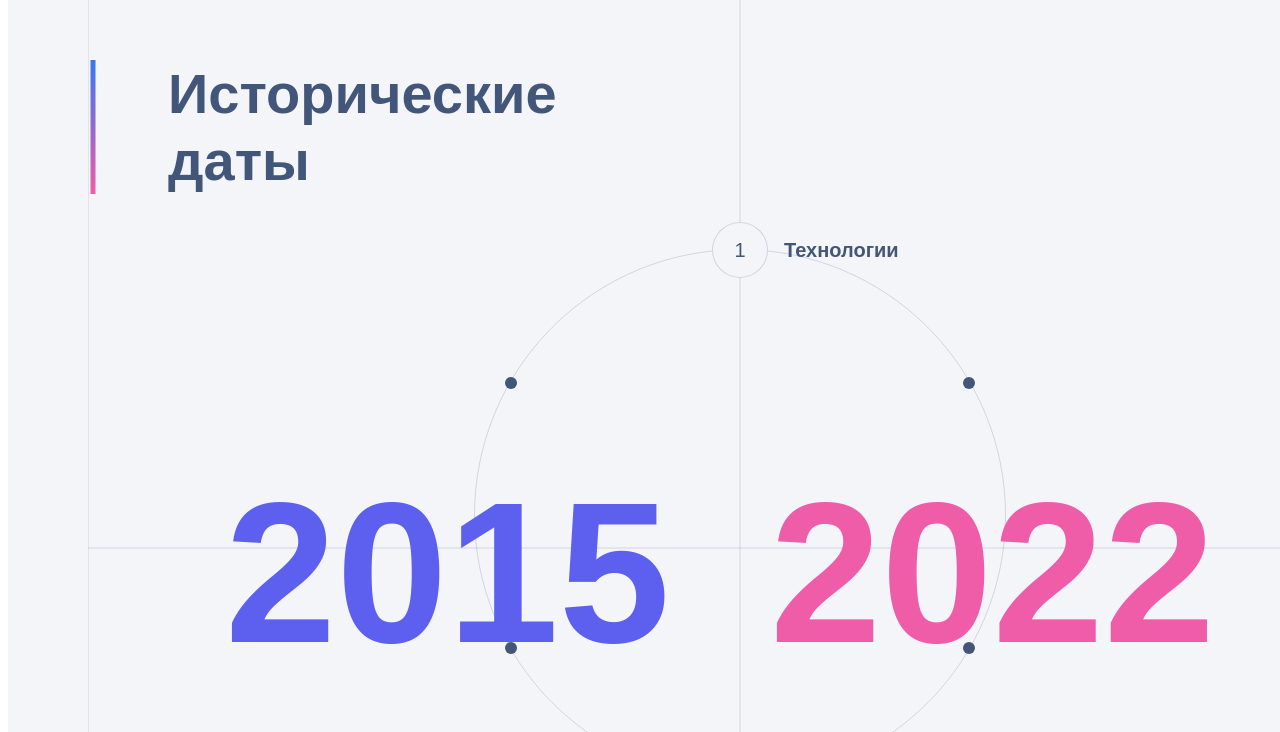
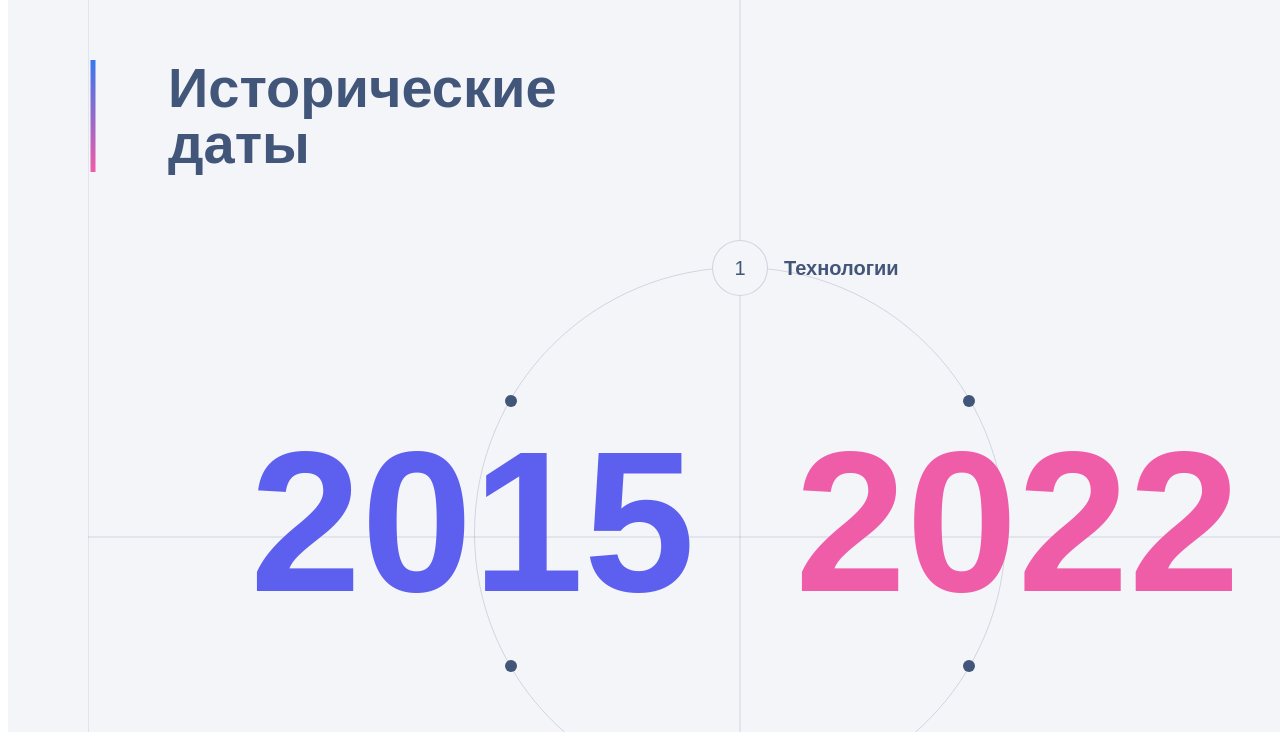
Before and after one commit to Sun-in-summer/only_for, a React app in the folder timeline-block/: page / in a window 1280 px wide. Shown: the part 388-1120 px from the top of the page. Built offline with nearby package versions, Linux system fonts and the light colour scheme.

Commit message:
fix on Lines

```diff
--- a/timeline-block/src/components/circle-time-line/circle-time-line.styles.ts
+++ b/timeline-block/src/components/circle-time-line/circle-time-line.styles.ts
@@ -15,10 +15,9 @@ export const Circle = styled.div`
   top: 50%;
   width: 530px;
   height: 530px;
-  transform: translate(-50%, -50%);
+  transform: translate(calc(-50%) , calc(-50% + 40px));
   border: 1px solid rgba(66, 86, 122, 0.2);
   border-radius: 50%;
-
 `;
 
 export const CenterLine = styled.div`
--- a/timeline-block/src/components/time-line-block/time-line-block.styes.ts
+++ b/timeline-block/src/components/time-line-block/time-line-block.styes.ts
@@ -42,7 +42,7 @@ export const Title = styled.h2`
   color: #42567a;
   margin: 0 0 56px 0;
   max-width: 350px;
-  line-height: 1.2;
+  line-height: 1;
   position: relative;
   &::before {
     content: "";
--- a/timeline-block/src/components/years-display/years-display.styles.ts
+++ b/timeline-block/src/components/years-display/years-display.styles.ts
@@ -4,7 +4,7 @@ export const YearsDisplay = styled.div`
   position: absolute;
   left: 50%;
   top: 50%;
-  transform: translate(-50%, -50%);
+  transform: translate(calc(-50% + 25px), calc(-50% - 40px));
   display: flex;
   gap: 100px;
   z-index: 1;
```
